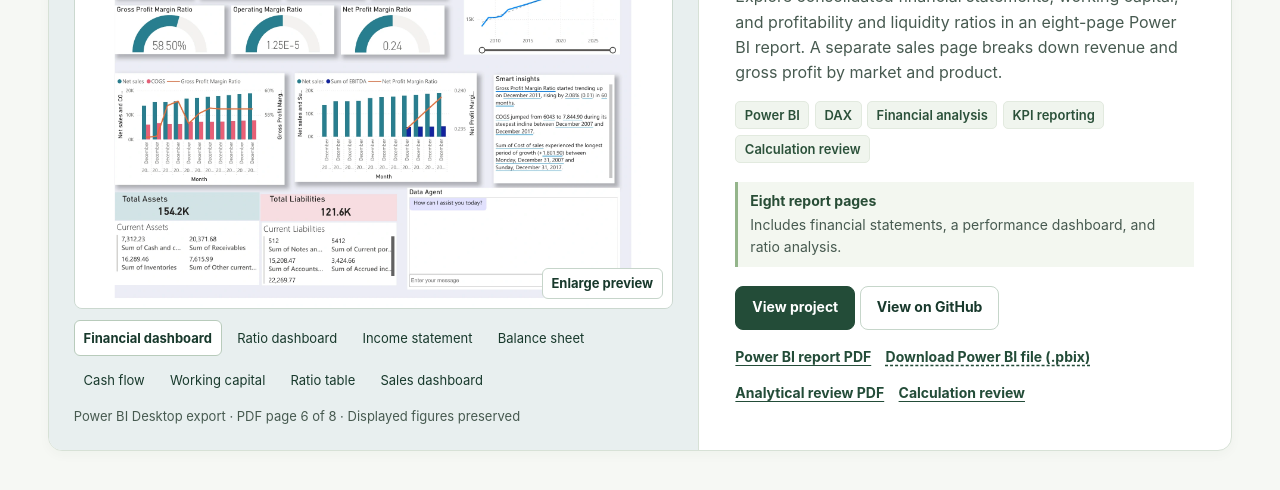
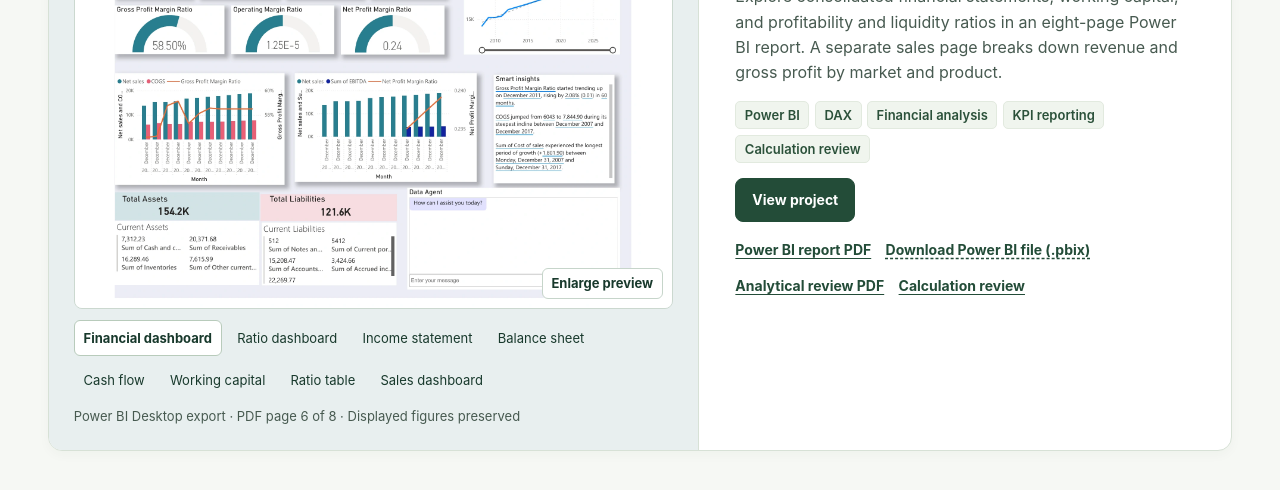
Before and after one commit to hjkim20022/power-bi-financial-analysis-portfolio, a plain HTML site: page index.html in a window 1280 px wide. Shown: the part 332-822 px from the top of the page. Drawn offline with Linux system fonts and the light colour scheme.

Commit message:
Remove unused preview and simplify the financial report portfolio

```diff
--- a/app.js
+++ b/app.js
@@ -9,12 +9,10 @@ const projects = [
     question: 'What do profitability, liquidity, and cash flow tell us about financial performance and near-term funding needs?',
     skills: ['Power BI', 'DAX', 'Financial analysis', 'KPI reporting', 'Calculation review'],
     artifact: 'Dashboard previews, PDF & PBIX',
-    proof: ['Eight report pages', 'Includes financial statements, a performance dashboard, and ratio analysis.'],
     evidence: 'The Power BI Desktop export shows the report’s original figures. See the companion analysis for recalculated December 2017 ratios and balance-sheet corrections. Currency, scale, and source classifications remain unconfirmed. The forecast in the 2013–2014 sales sample still needs validation.',
     caption: 'Static analytical visuals · December 2017 · Separate sales sample: 2013–2014',
     repo: github + 'power-bi-financial-analysis-portfolio',
     pdf: 'reports/HeeJung_Kim_Financial_Portfolio.pdf',
-    pdfLocal: 'reports/HeeJung_Kim_Financial_Portfolio.pdf',
     report: {
       pdf: 'reports/Original_PowerBI_Export.pdf',
       pbix: 'reports/HeeJung_Kim_Financial_Report.pbix'
@@ -70,25 +68,18 @@ function groupButtons(project, viewer = false) {
   </div>`;
 }
 
-function artifactLinks(project, viewer = false) {
-  const links = [];
-  if (project.report) {
-    links.push(external(project.report.pdf, 'Power BI report PDF'));
-    links.push(download(project.report.pbix, 'Download Power BI file (.pbix)'));
-  }
-  if (project.pdf) {
-    links.push(external(viewer ? project.pdfLocal : project.pdf, project.report ? 'Analytical review PDF' : 'Portfolio PDF'));
-  }
-  if (project.workbook) links.push(download(project.workbook, 'Download Excel workbook'));
-  if (project.source) links.push(external(project.source.url, project.source.label));
-  links.push(external(project.evidenceUrl, project.evidenceLabel));
-  return links.join('');
+function artifactLinks(project) {
+  return [
+    external(project.report.pdf, 'Power BI report PDF'),
+    download(project.report.pbix, 'Download Power BI file (.pbix)'),
+    external(project.pdf, 'Analytical review PDF'),
+    external(project.evidenceUrl, project.evidenceLabel)
+  ].join('');
 }
 
 const cardPages = new Map(projects.map(project => [project.id, 0]));
 const list = document.querySelector('#project-list');
 list.innerHTML = projects.map(project => {
-  const [headline, support] = project.proof;
   const firstPage = project.pages[0];
   return `<article class="project-card" id="project-${project.id}" aria-labelledby="title-${project.id}">
     <div class="card-top"><span class="project-label">${escapeHTML(project.categoryLabel)}</span><span class="artifact-label">${escapeHTML(project.artifact)}</span></div>
@@ -108,10 +99,8 @@ list.innerHTML = projects.map(project => {
         <h1 id="title-${project.id}">${escapeHTML(project.title)}</h1>
         <p class="project-summary">${escapeHTML(project.summary)}</p>
         <div class="tags">${tags(project)}</div>
-        <div class="proof"><strong>${escapeHTML(headline)}</strong><span>${escapeHTML(support)}</span></div>
         <div class="card-links">
           <button type="button" class="button primary" data-open="${project.id}">View project</button>
-          ${external(project.repo, 'View on GitHub', 'button secondary')}
         </div>
         <div class="artifact-links">${artifactLinks(project)}</div>
       </div>
@@ -194,7 +183,7 @@ function showProject(id, pageIndex) {
   document.querySelector('#dialog-details').innerHTML = currentProject.details.map(detail => `<li>${escapeHTML(detail)}</li>`).join('');
   document.querySelector('#dialog-evidence').textContent = currentProject.evidence;
   document.querySelector('#dialog-links').innerHTML = external(currentProject.repo, 'Project repository', 'button primary')
-    + `<div class="artifact-links">${artifactLinks(currentProject, true)}</div>`;
+    + `<div class="artifact-links">${artifactLinks(currentProject)}</div>`;
   document.querySelector('#viewer-groups').innerHTML = groupButtons(currentProject, true);
   document.querySelectorAll('[data-viewer-group]').forEach(button => button.addEventListener('click', () => {
     currentPage = currentProject.pages.findIndex(page => pageGroup(page) === button.dataset.viewerGroup);
--- a/styles.css
+++ b/styles.css
@@ -43,9 +43,6 @@ h1, h2, h3, p, figure { margin: 0; }
 .button { display: inline-flex; align-items: center; justify-content: center; min-height: 44px; padding: .58rem 1rem; border: 1px solid transparent; border-radius: 8px; text-decoration: none; font-size: .875rem; font-weight: 700; line-height: 1.35; transition: background .18s ease, border-color .18s ease; }
 .primary { background: var(--green); border-color: var(--green); color: var(--white); }
 .primary:hover { background: var(--green-dark); border-color: var(--green-dark); }
-.secondary { background: var(--white); border-color: #c6d6ca; color: var(--green-dark); }
-.secondary:hover { background: #eef5eb; border-color: #a6bfae; }
-.text-link { color: var(--green); font-size: .9375rem; font-weight: 720; text-underline-offset: .22em; }
 
 .project-card { min-width: 0; border: 1px solid var(--line); border-radius: 14px; overflow: hidden; background: var(--white); box-shadow: 0 4px 12px #18392c08; }
 .card-top { display: flex; justify-content: space-between; align-items: center; flex-wrap: wrap; gap: .2rem .9rem; padding: .65rem 1.25rem; border-bottom: 1px solid var(--line); background: #fafcf9; }
@@ -73,8 +70,7 @@ h1, h2, h3, p, figure { margin: 0; }
 .project-summary { margin-top: .75rem; color: var(--muted); }
 .tags { display: flex; align-items: center; flex-wrap: wrap; gap: .35rem; margin-top: .95rem; }
 .tag { display: inline-flex; padding: .19rem .53rem; border: 1px solid #e2eadf; border-radius: 5px; background: #f0f5ee; color: #2b513a; font-size: .8125rem; font-weight: 620; }
-.proof { display: grid; width: 100%; gap: .1rem; margin-block: 1.15rem; padding: .55rem .75rem; border-left: 3px solid #94b58b; background: #f3f7f0; color: #284d36; font-size: .875rem; }
-.proof span { color: var(--muted); }
+.card-links { margin-top: .95rem; }
 .artifact-links { display: flex; flex-wrap: wrap; gap: .15rem .9rem; margin-top: .65rem; }
 .artifact-links a, .viewer-caption a { min-height: 34px; display: inline-flex; align-items: center; color: var(--green); font-size: .875rem; font-weight: 650; text-underline-offset: .19em; }
 .artifact-links a:hover, .viewer-caption a:hover { color: #397944; }
```
Also changed, not shown: assets/sales-performance.png (deleted), 1 other file.
